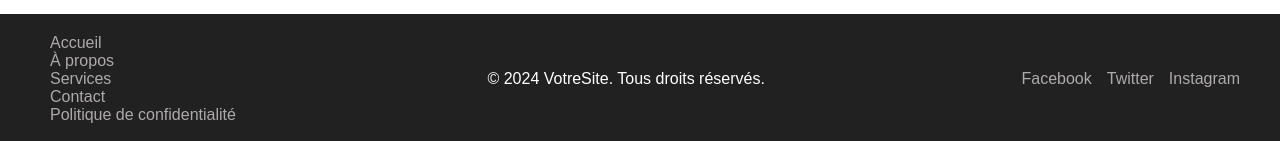
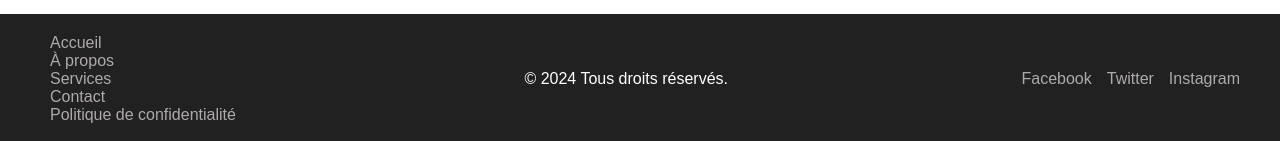
Before and after one commit to kouayepcarlos/TestClim, a plain HTML site: page index.html in a window 1280 px wide. Shown: the part 1401-1542 px from the top of the page. Drawn offline with Linux system fonts and the light colour scheme.

Commit message:
Update index.html

```diff
--- a/index.html
+++ b/index.html
@@ -120,7 +120,7 @@
             </div>
 
             <div class="footer-copyright">
-                <p>&copy; 2024 VotreSite. Tous droits réservés.</p>
+                <p>&copy; 2024 Tous droits réservés.</p>
             </div>
 
             <div class="footer-social">
```
